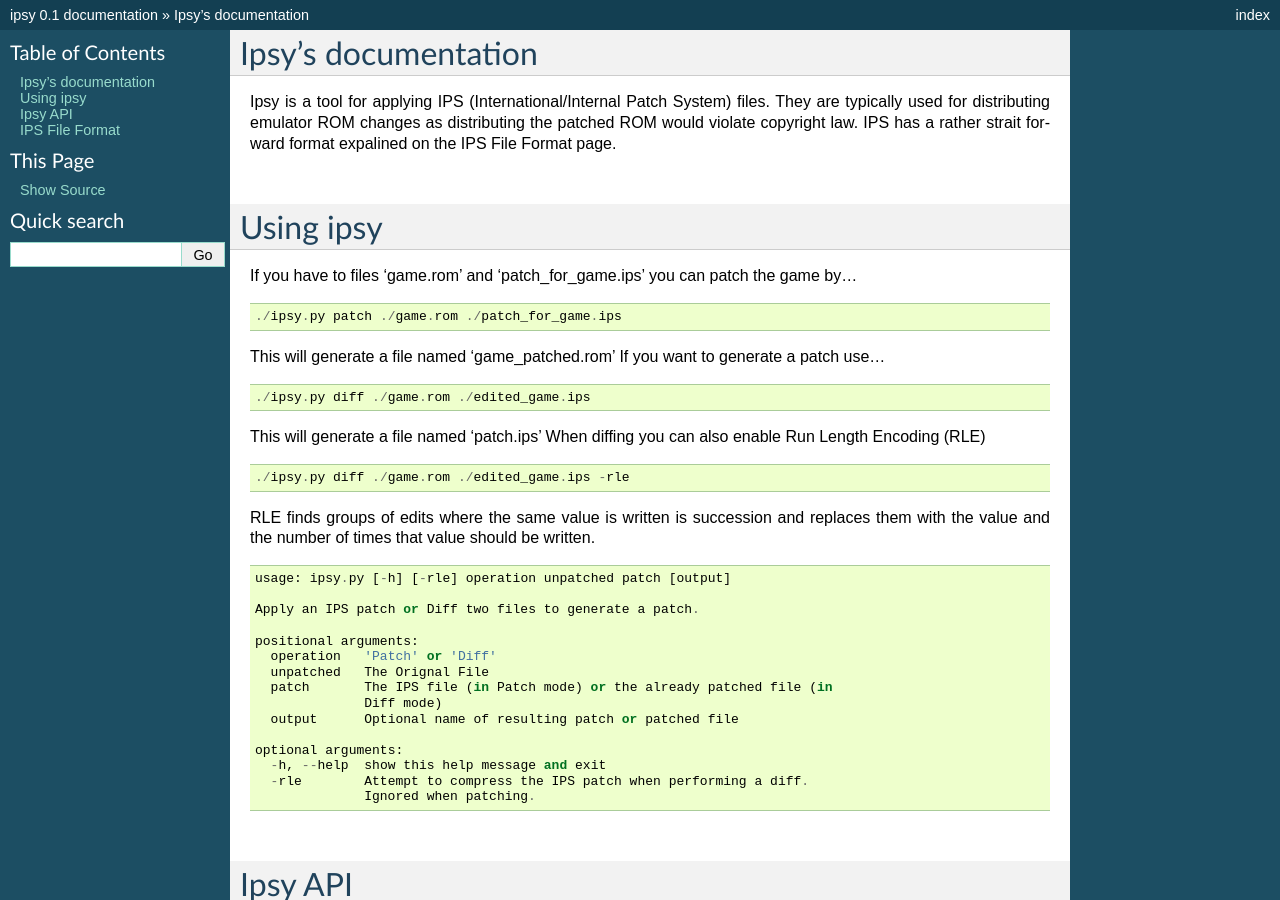
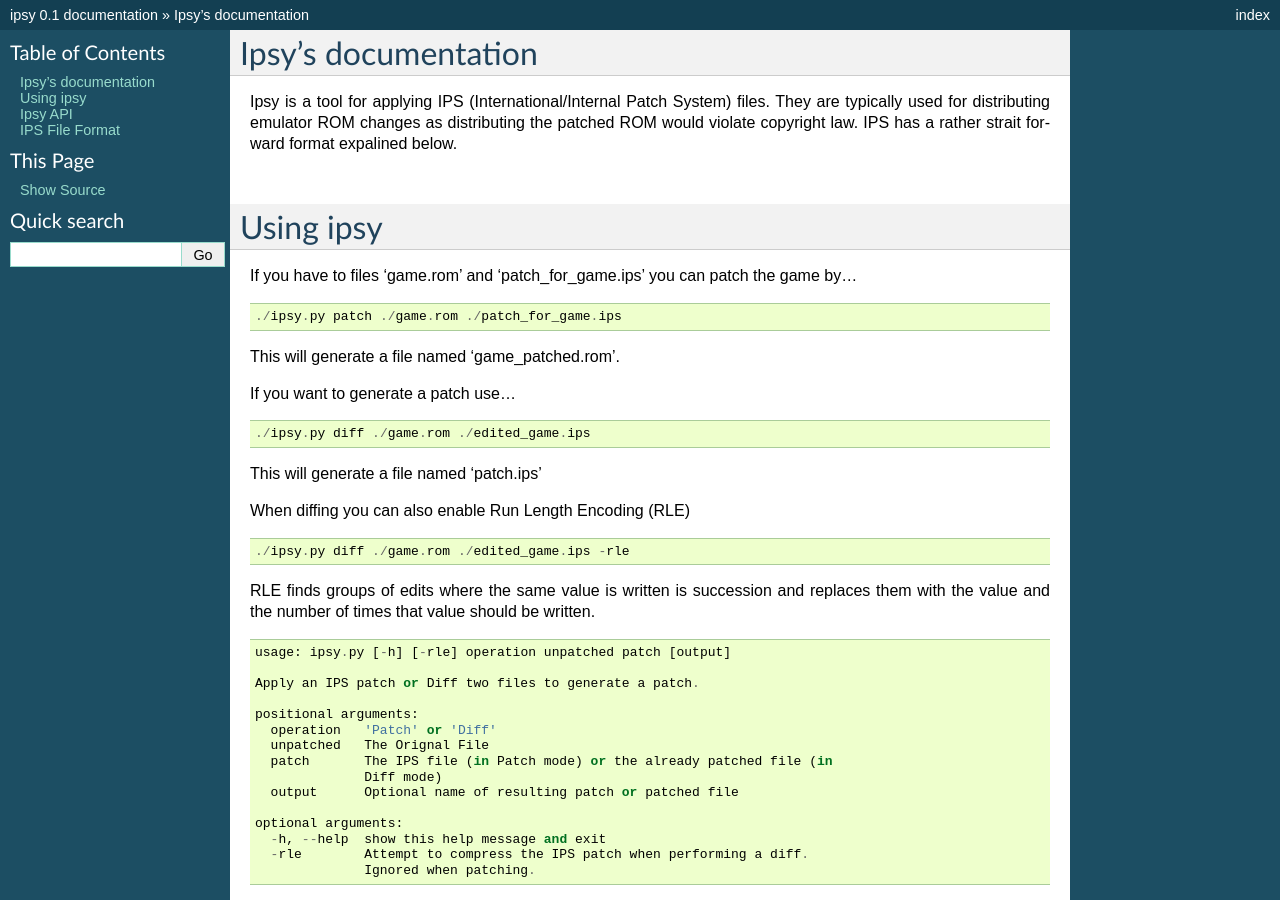
Before and after one commit to aanunez/ipsy, a Sphinx documentation site: the page built from docs/index.rst, in a window 1280 px wide and 900 px high. Built offline with Sphinx 7.4.7, drawn with Linux system fonts in a browser that asks for light colours.

Commit message:
Doc updates

```diff
--- a/docs/conf.py
+++ b/docs/conf.py
@@ -19,7 +19,7 @@
 #
 import os
 import sys
-sys.path.insert(0, os.path.abspath('..'))
+sys.path.insert(0, os.path.abspath('../ipsy'))
 
 
 # -- General configuration ------------------------------------------------
--- a/docs/index.rst
+++ b/docs/index.rst
@@ -1,7 +1,7 @@
 Ipsy's documentation
 ================================
 
-Ipsy is a tool for applying IPS (International/Internal Patch System) files. They are typically used for distributing emulator ROM changes as distributing the patched ROM would violate copyright law. IPS has a rather strait forward format expalined on the IPS File Format page.
+Ipsy is a tool for applying IPS (International/Internal Patch System) files. They are typically used for distributing emulator ROM changes as distributing the patched ROM would violate copyright law. IPS has a rather strait forward format expalined below.
 
 |
 
@@ -13,13 +13,15 @@ If you have to files 'game.rom' and 'patch_for_game.ips' you can patch the game
 
     ./ipsy.py patch ./game.rom ./patch_for_game.ips
 
-This will generate a file named 'game_patched.rom'
+This will generate a file named 'game_patched.rom'.
+
 If you want to generate a patch use...
 ::
 
     ./ipsy.py diff ./game.rom ./edited_game.ips
 
 This will generate a file named 'patch.ips'
+
 When diffing you can also enable Run Length Encoding (RLE)
 ::
 
```
